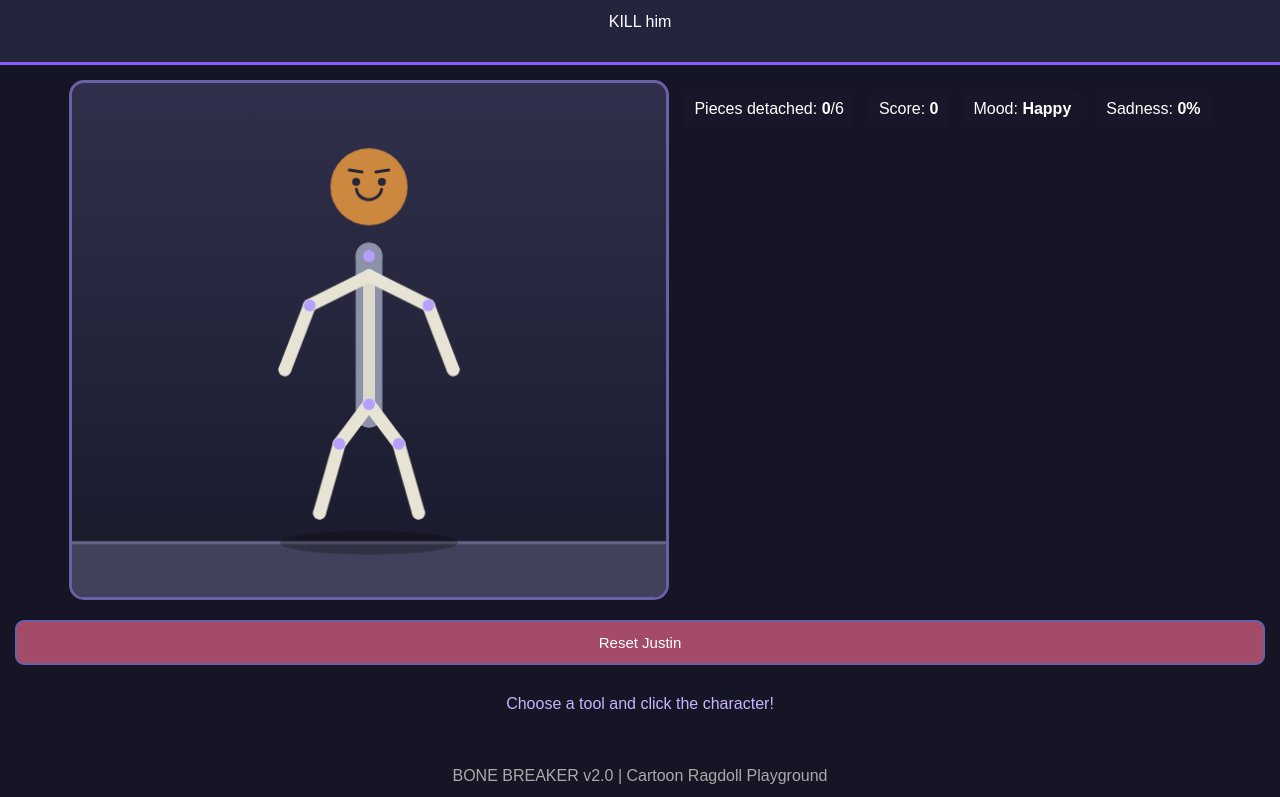
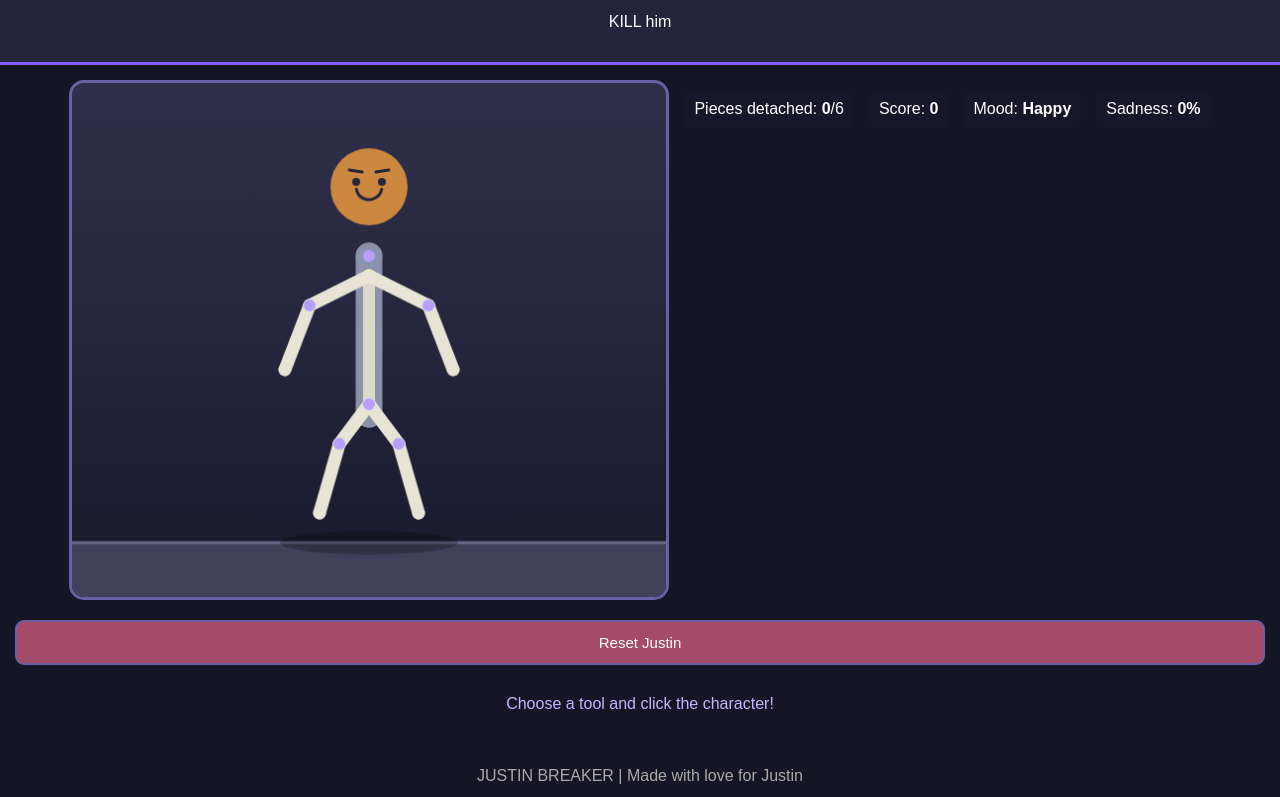
Before and after one commit to Novice557/kick-the-kravitz, a plain HTML site: page index.html in a window 1280 px wide. Shown: the part 55-852 px from the top of the page. Drawn offline with Linux system fonts and the light colour scheme.

Commit message:
Update footer text in index.html

```diff
--- a/index.html
+++ b/index.html
@@ -111,7 +111,7 @@ Choose a tool and click the character!
 </div>
 </main>
 
-<footer>BONE BREAKER v2.0 | Cartoon Ragdoll Playground</footer>
+<footer>JUSTIN BREAKER | Made with love for Justin</footer>
 
 <script>
 const canvas=document.getElementById("game");
```
